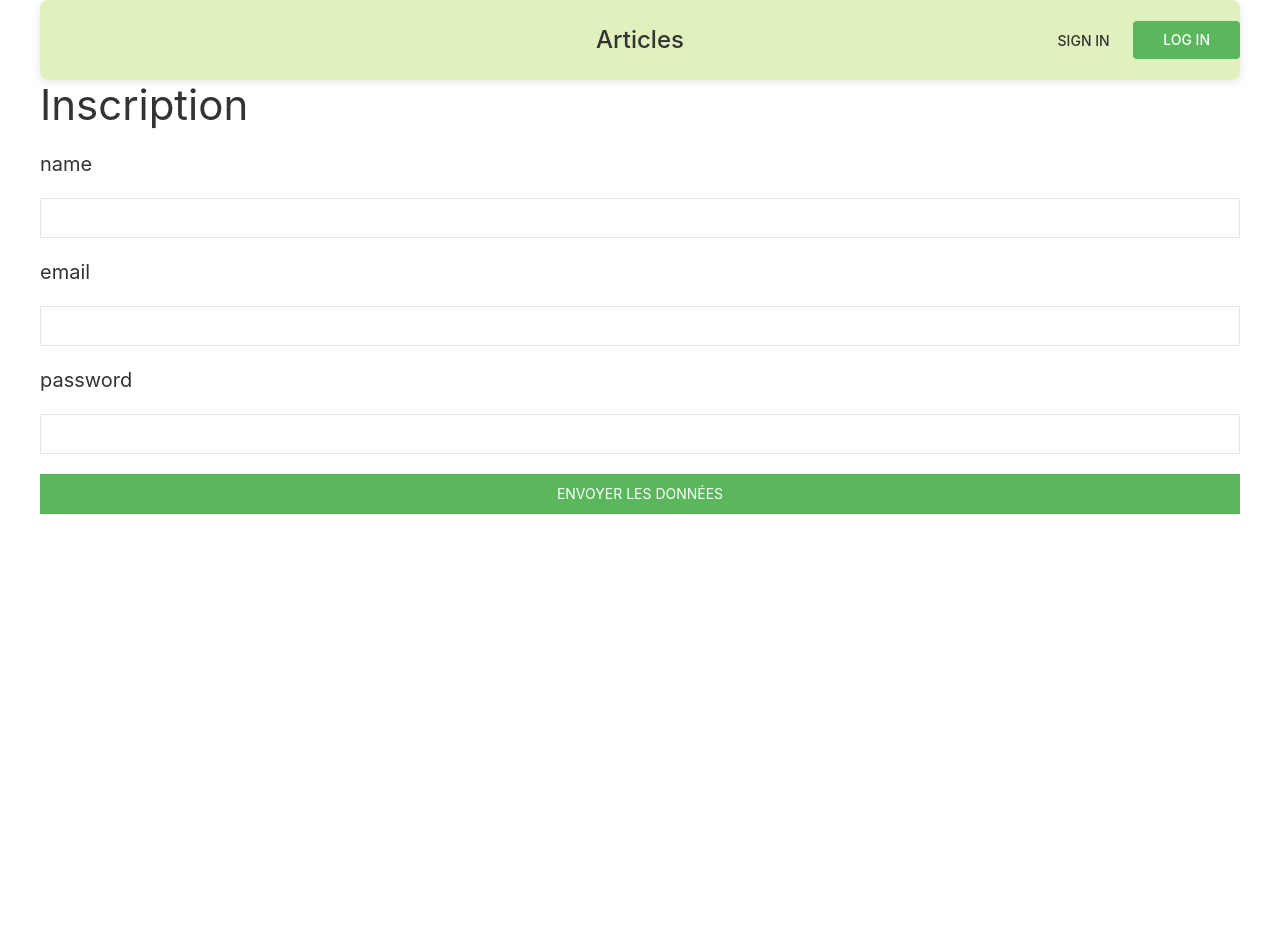
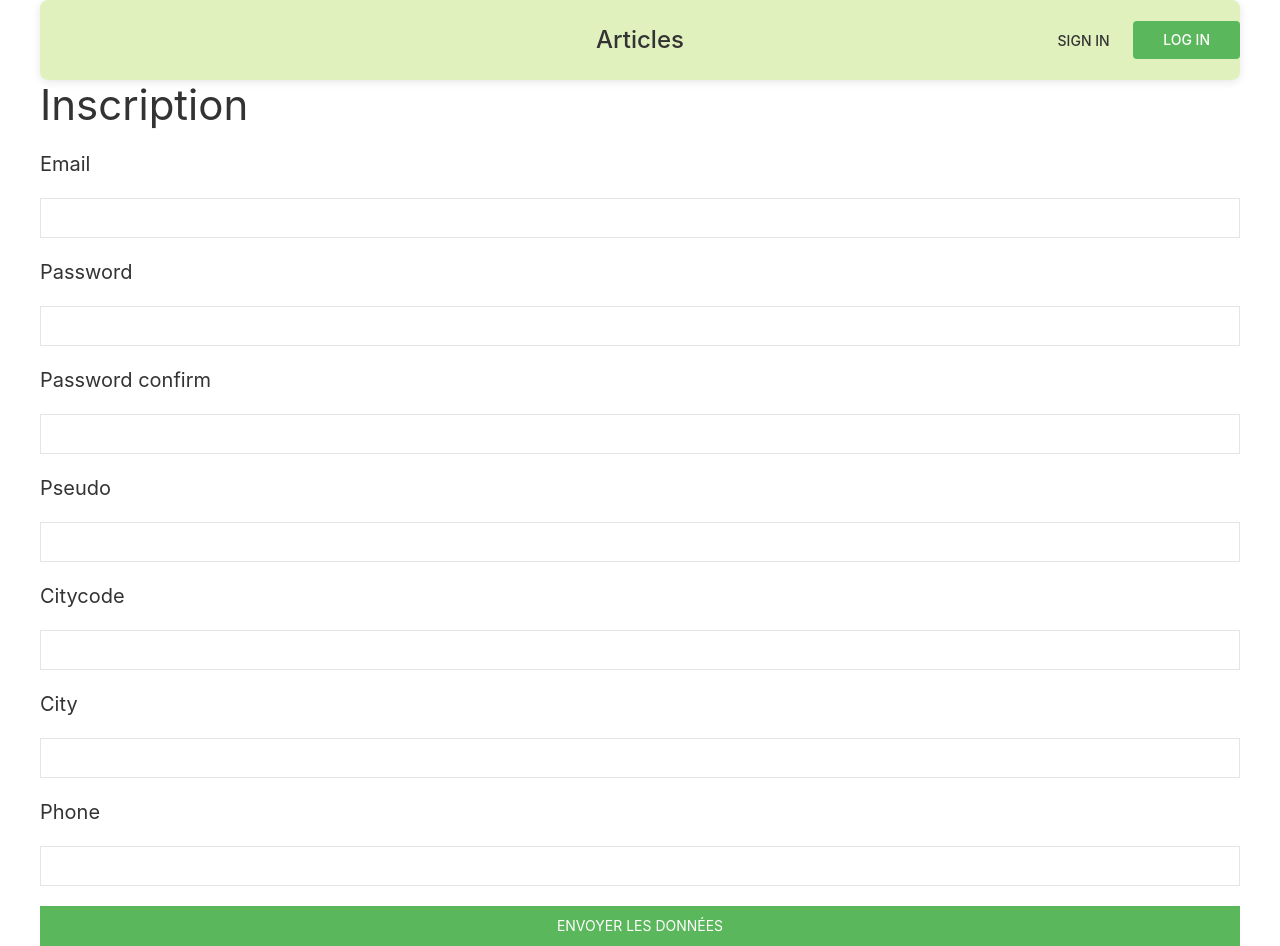
Before and after one commit to LucasMolendi/Gestion-Article, an Angular app: page /inscription in a window 1280 px wide. Before the commit the page ends 800 px from the top, so only its background shows below. Built offline with nearby package versions, Linux system fonts and the light colour scheme.

Commit message:
travail sur le formulaire

```diff
--- a/src/app/inscription/inscription.html
+++ b/src/app/inscription/inscription.html
@@ -1,16 +1,32 @@
 <div class="uk-container">
   <h1>Inscription</h1>
   <div class="uk-margin">
-    <h4>name</h4>
-    <input class="uk-input" [(ngModel)]="user.name" type="text">
+    <h4>Email</h4>
+    <input class="uk-input" [(ngModel)]="user.email" type="email">
   </div>
   <div class="uk-margin">
-    <h4>email</h4>
-    <input class="uk-input" [(ngModel)]="user.email" type="text">
+    <h4>Password</h4>
+    <input class="uk-input" [(ngModel)]="user.password" type="password">
   </div>
   <div class="uk-margin">
-    <h4>password</h4>
-    <input class="uk-input" [(ngModel)]="user.password" type="text">
+    <h4>Password confirm</h4>
+    <input class="uk-input" [(ngModel)]="user.passwordconfirm" type="password">
+  </div>
+  <div class="uk-margin">
+    <h4>Pseudo</h4>
+    <input class="uk-input" [(ngModel)]="user.pseudo" type="text">
+  </div>
+  <div class="uk-margin">
+    <h4>Citycode</h4>
+    <input class="uk-input" [(ngModel)]="user.citycode" type="number">
+  </div>
+  <div class="uk-margin">
+    <h4>City</h4>
+    <input class="uk-input" [(ngModel)]="user.city" type="text">
+  </div>
+  <div class="uk-margin">
+    <h4>Phone</h4>
+    <input class="uk-input" [(ngModel)]="user.phone" type="number">
   </div>
   <button class="uk-button uk-button-primary uk-width-1-1" (click)="sendFormData()">envoyer les données</button>
 </div>
--- a/src/app/inscription/inscription.ts
+++ b/src/app/inscription/inscription.ts
@@ -1,10 +1,14 @@
-import {Component} from '@angular/core';
+import {Component, signal} from '@angular/core';
 import {FormsModule} from '@angular/forms';
 
 export class User {
-  public name: string = ""
   public email: string = ""
   public password: string = ""
+  public passwordconfirm: string = ""
+  public phone: string = ""
+  public city: string = ""
+  public citycode: string = ""
+  public pseudo: string = ""
 }
 
 @Component({
@@ -17,8 +21,11 @@ export class User {
 })
 export class Inscription {
   public user: User = new User()
-
+  public passwordMismatch = signal<boolean>(false);
   sendFormData() {
-    alert(JSON.stringify(this.user));
+    if (this.user.password !== this.user.passwordconfirm) {
+      this.passwordMismatch.set(true);
+      console.log("mod de password mismatch");
+    }
   }
 }
```
Also changed, not shown: 1 other file (tests, documents, lock files or other folders).
